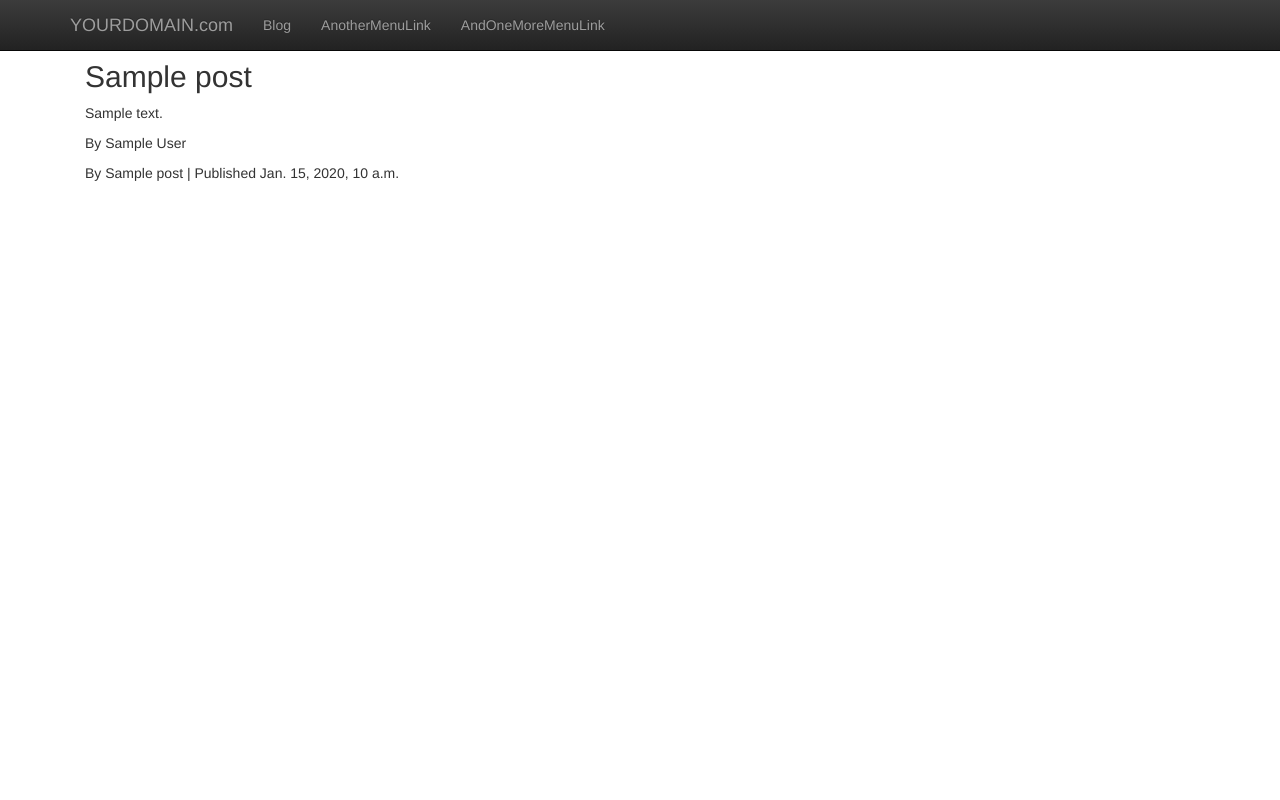
After one commit to drincruz/simple-django-blog, a Django app: template templates/blog/post.html in a window 1280 px wide. The commit adds this page. Run offline with Django 3.2, Linux system fonts and the light colour scheme; the template is opened without the code that fills it: most values are stand-ins (such as "Sample title", 1, 10 or a date in 2020); some libraries are stand-ins or nearby versions.

Commit message:
updated blog app with tags

```diff
--- /dev/null
+++ b/templates/blog/base.html
@@ -0,0 +1,49 @@
+<html>
+<head>
+    <title>{% block title %}{% endblock %}</title>
+    <!-- Latest compiled and minified CSS -->
+    <link rel="stylesheet" href="//netdna.bootstrapcdn.com/bootstrap/3.0.0/css/bootstrap.min.css">
+    <!-- Optional theme -->
+    <link rel="stylesheet" href="//netdna.bootstrapcdn.com/bootstrap/3.0.0/css/bootstrap-theme.min.css">
+    <!-- Latest compiled and minified JavaScript -->
+    <script src="//netdna.bootstrapcdn.com/bootstrap/3.0.0/js/bootstrap.min.js"></script>
+    <style>
+        body { padding-top: 40px; }
+    </style>
+</head>
+<body>
+    <div class="navbar navbar-inverse navbar-fixed-top">
+      <div class="container">
+        <div class="navbar-header">
+          <button type="button" class="navbar-toggle" data-toggle="collapse" data-target=".navbar-collapse">
+            <span class="icon-bar"></span>
+            <span class="icon-bar"></span>
+            <span class="icon-bar"></span>
+          </button>
+          <a class="navbar-brand" href="#">YOURDOMAIN.com</a>
+        </div>
+        <div class="collapse navbar-collapse">
+          <ul class="nav navbar-nav">
+            <li id="liBlog"><a href="/blog">Blog</a></li>
+            <li id="liAbout"><a href="#about">AnotherMenuLink</a></li>
+            <li id="liContact"><a href="#contact">AndOneMoreMenuLink</a></li>
+          </ul>
+        </div><!--/.nav-collapse -->
+      </div>
+    </div>
+
+    <div class="container">
+      <div class="starter-template">
+        {% block content %}{% endblock %}
+      </div>
+    </div><!-- /.container -->
+
+
+    <!-- Bootstrap core JavaScript
+    ================================================== -->
+    <!-- Placed at the end of the document so the pages load faster -->
+    {% load staticfiles %}
+    <script src="//code.jquery.com/jquery.js"></script>
+    <script src="{% static "bootstrap/js/bootstrap.min.js" %}"></script>
+</body>
+</html>
--- a/templates/blog/index.html
+++ b/templates/blog/index.html
@@ -1,13 +1,13 @@
 {% extends "base.html" %}
+{% load blog_extras %}
 {% block title %}Blogs{% endblock %}
 {% block content %}
 <h1>Blog posts</h1>
 {% for post in recent_blogs %}
     <div class="container">
-        <h4>{{ post.title }}</h4>
+        <h2>{{ post.title }}</h2>
         <p>{{ post.content|safe }}</p>
-        <p>By {{ post.author }}</p>
-        <p>Published {{ post.publish_date }} | <a href="{{ post.permalink }}">Permalink</a></p>
+        <p>By {{ post.author_display_name }} | Published {{ post.publish_date }} | <a href="{{ post.permalink }}">Permalink</a> | tags: {{ post.id|get_tags }}</p>
     </div>
 {% endfor %}
 {% endblock %}
--- a/templates/blog/post.html
+++ b/templates/blog/post.html
@@ -1,10 +1,10 @@
 {% extends "base.html" %}
-{% block title %}Blogs for {{ year }}{% endblock %}
+{% block title %}{{ post.title }}{% endblock %}
 {% block content %}
 <div class="container">
-    <h3>{{ post.title }}</h3>
+    <h2>{{ post.title }}</h2>
     <p>{{ post.content|safe }}</p>
     <p>By {{ post.author }}</p>
-    <p>Published {{ post.publish_date }}</p>
+    <p>By {{ post.author_display_name }} | Published {{ post.publish_date }}</p>
 </div>
 {% endblock %}
--- a/urls.py
+++ b/urls.py
@@ -3,5 +3,6 @@ from blog import views
 
 urlpatterns = patterns('',
     url(r'^$', views.index, name='index'),
-    url(r'^(\d{4})/(\d{2})/(\d{2})/(\w[^$]+)$', views.post_perma, name='post_perma')
+    url(r'^(\d{4})/(\d{2})/(\d{2})/(\w[^$]+)$', views.post_perma, name='post_perma'),
+    url(r'^tag/(\w[^$]+)$', views.tagged_posts, name='tagged_posts'),
 )
```
Also changed, not shown: admin.py (+31 -2 lines), models.py (+30 -0 lines), templatetags/blog_extras.py (added, +19 -0 lines), views.py (+27 -3 lines), templatetags/__init__.py (added).
